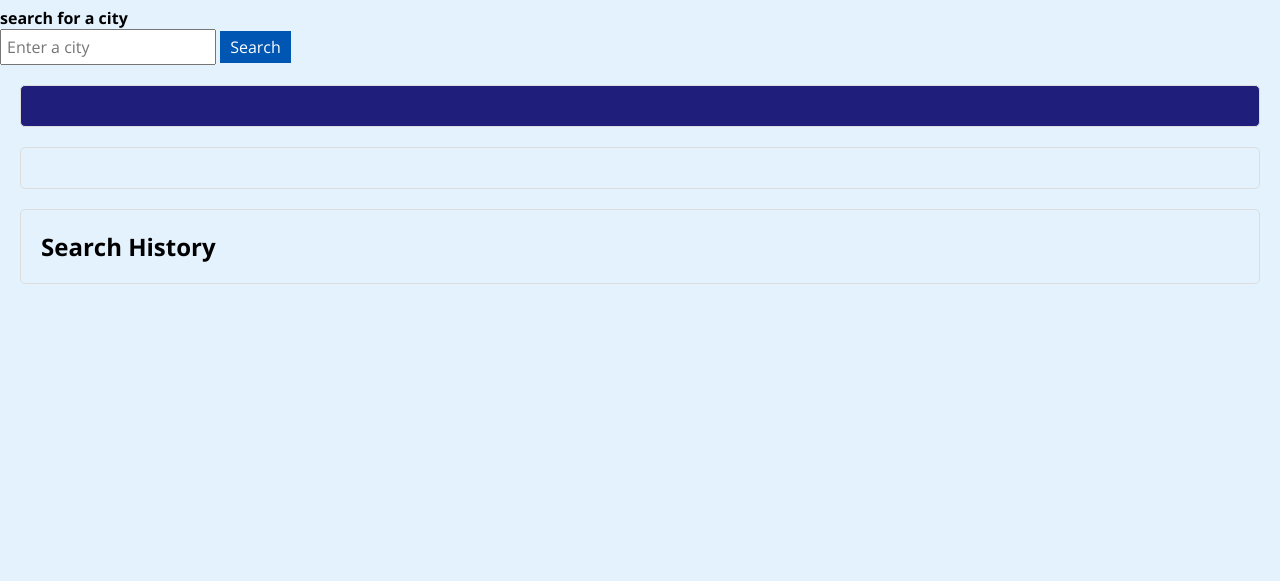
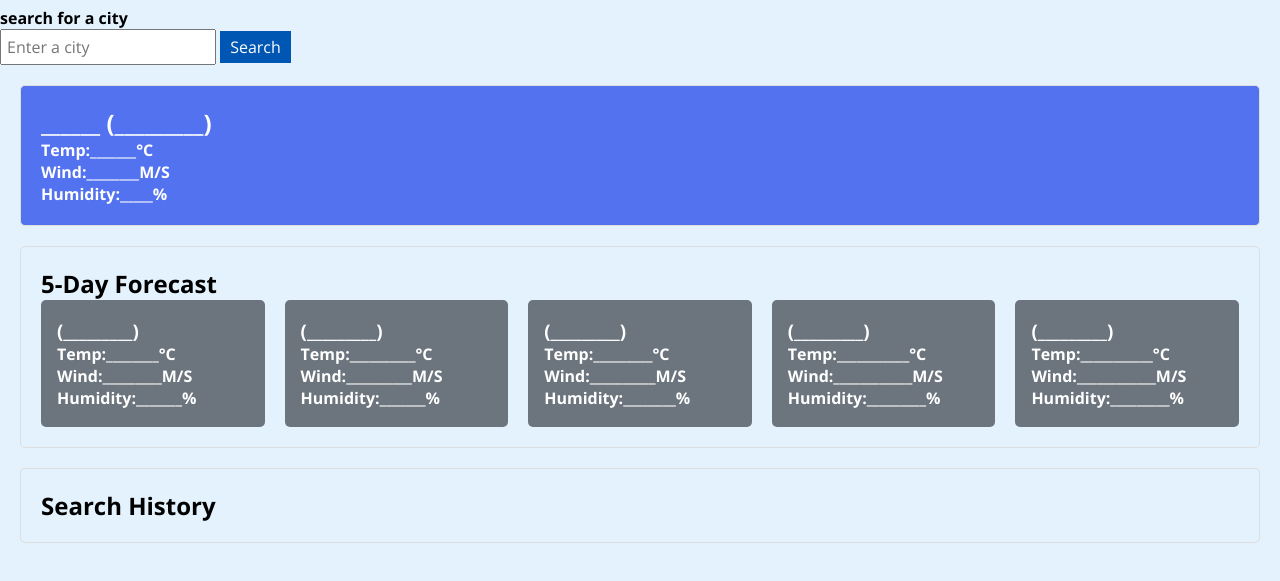
Before and after one commit to Negatseg/weather-app, a plain HTML site: page index.html in a window 1280 px wide. Shown: the part 77-658 px from the top of the page. Drawn offline with nearby package versions, Linux system fonts and the light colour scheme.

Commit message:
update html and css to display weather paraemters

```diff
--- a/index.html
+++ b/index.html
@@ -17,10 +17,49 @@
                 </form>
             </header>
             <section id="current-weather">
-
+                <div class="current">
+                    <h2>______ (_________)</h2>
+                    <h4>Temp:_______°C</h4>
+                    <h4>Wind:________M/S</h4>
+                    <h4>Humidity:_____%</h4>
+                </div>
             </section>
             <section id="forecast">
-
+                <div>
+                    <h2>5-Day Forecast</h2>
+                    <ul class="weather-cards">
+                        <li class="card">
+                            <h3> (_________) </h3>
+                            <h4>Temp:________°C</h4>
+                            <h4>Wind:_________M/S</h4>
+                            <h4>Humidity:_______%</h4>
+                        </li>
+                        <li class="card">
+                            <h3> (_________) </h3>
+                            <h4>Temp:__________°C</h4>
+                            <h4>Wind:__________M/S</h4>
+                            <h4>Humidity:_______%</h4>
+                        </li>
+                        <li class="card">
+                            <h3> (_________) </h3>
+                            <h4>Temp:_________°C</h4>
+                            <h4>Wind:__________M/S</h4>
+                            <h4>Humidity:________%</h4>
+                        </li>
+                        <li class="card">
+                            <h3> (_________) </h3>
+                            <h4>Temp:___________°C</h4>
+                            <h4>Wind:____________M/S</h4>
+                            <h4>Humidity:_________%</h4>
+                        </li>
+                        <li class="card">
+                            <h3> (_________) </h3>
+                            <h4>Temp:___________°C</h4>
+                            <h4>Wind:____________M/S</h4>
+                            <h4>Humidity:_________%</h4>
+                        </li>
+                    </ul>
+                </div>
             </section>
             <section id="search-history">
                 <h2>Search History</h2>
--- a/style.css
+++ b/style.css
@@ -31,20 +31,33 @@ h1 {
     width:550px;
 }
 h1 button{
-    display:flex;
+    display: flex;
 }
-
-
-
+.days-forecast h2 {
+    font-size: 1.5rem;
+    margin: 20px 0;
+}
+.weather-cards {
+    display: flex;
+    gap: 20px;
+}
+.weather-cards .card {
+    list-style: none;
+    color: #fff;
+    padding: 18px 16px;
+    border-radius: 5px;
+    background:#6C757D;
+    width: calc(100% / 5);
+}
 #current-weather {
     color: #fff;
     display: flex;
     border-radius: 5px;
-    background-color: rgb(31, 31, 123);
     padding: 20px 70 px 20px 20px;
+    background: #5372F0;
     justify-content: space-between;
-    width: auto;
 }
+
 
 header h1 {
     margin: 0;
```
